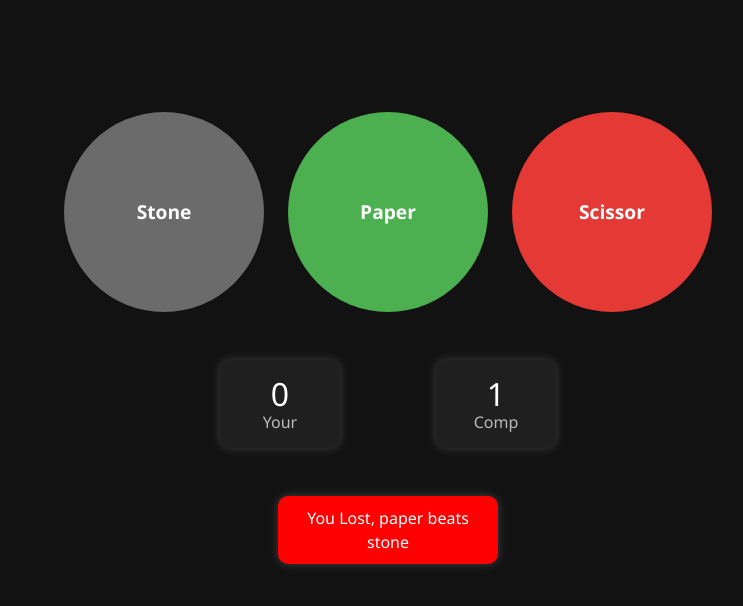
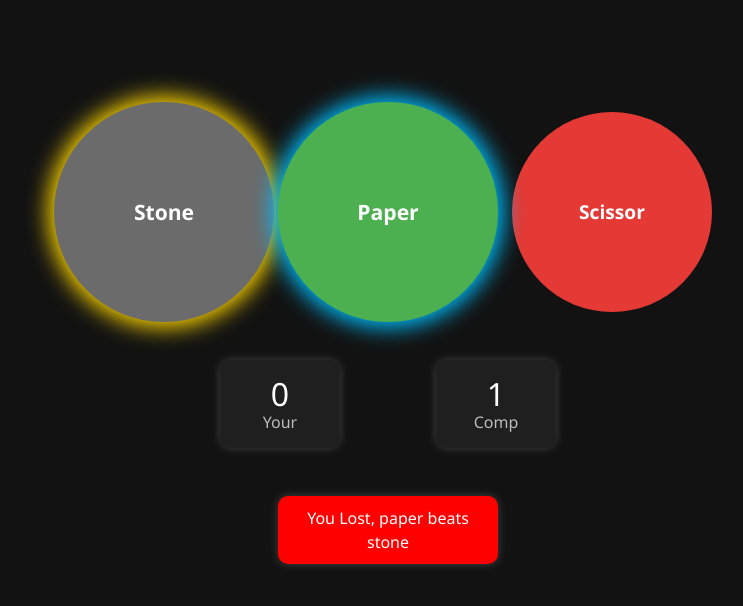
Before and after one commit to Tejas2218/Vacation_Project, a plain HTML site: page StonePaperScissorGame/index.html in a window 1280 px wide. Both pictures are taken after a click on the element "Stone". Shown: the whole page, without its empty margins (252-995 px from the left). Drawn offline with nearby package versions, Linux system fonts and the light colour scheme.

Commit message:
add new feature

```diff
--- a/StonePaperScissorGame/index.html
+++ b/StonePaperScissorGame/index.html
@@ -27,7 +27,21 @@
             font-weight: bold;
             font-size: 1.2rem;
             cursor: pointer;
-      transition: transform 0.2s;
+            transition: transform 0.2s, box-shadow 0.2s;
+        }
+
+        /* Player selection */
+        .selected-player {
+            box-shadow: 0 0 20px 5px #FFD700;
+            /* gold glow */
+            transform: scale(1.1);
+        }
+
+        /* Computer selection */
+        .selected-comp {
+            box-shadow: 0 0 20px 5px #00BFFF;
+            /* blue glow */
+            transform: scale(1.1);
         }
 
         .stone {
@@ -124,77 +138,93 @@
     <script src="https://cdn.jsdelivr.net/npm/bootstrap@5.3.8/dist/js/bootstrap.bundle.min.js"></script>
 
     <script>
-    let lst = ["stone","paper","scissor"]
+        let lst = [".stone", ".paper", ".scissor"]
         let stone = document.querySelector(".stone")
         let paper = document.querySelector(".paper")
         let scissor = document.querySelector(".scissor")
         let userIn;
         let uPoint = 0
         let cPoint = 0
-    stone.addEventListener("click", ()=>{
+        stone.addEventListener("click", () => {
             userIn = lst[0];
             com = comPick()
-        check(userIn,com)
+            animation(userIn, com)
+            check(userIn, com)
             console.log(userIn, comPick())
         })
-    paper.addEventListener("click", ()=>{
+        paper.addEventListener("click", () => {
             userIn = lst[1];
             com = comPick()
-        check(userIn,com)
+            animation(userIn, com)
+            check(userIn, com)
             console.log(userIn, comPick())
         })
-    scissor.addEventListener("click", ()=>{
+        scissor.addEventListener("click", () => {
             userIn = lst[2];
             com = comPick()
-        check(userIn,com)
+            animation(userIn, com)
+            check(userIn, com)
             console.log(userIn, comPick())
         })
-    comPick = ()=>{
-        return lst[Math.floor(Math.random()*lst.length)]
+        comPick = () => {
+            return lst[Math.floor(Math.random() * lst.length)]
         }
-    function check(userIn,com){
-        if(userIn == com){
+        function animation(userIn, com) {
+            removeBorder()
+            document.querySelector(userIn).classList.add("selected-player")
+            document.querySelector(com).classList.add("selected-comp")
+        }
+        function removeBorder() {
+            lst.forEach(e => document.querySelector(e).classList.remove("selected-player", "selected-comp"))
+        }
+        function check(userIn, com) {
+            if (userIn == com) {
                 document.querySelector(".msg").innerText = "Match is Draw"
                 document.querySelector(".msg").style = "background-color: grey;"
             }
-        else if(userIn == lst[0] && com == lst[1]){
+            else if (userIn == lst[0] && com == lst[1]) {
                 document.querySelector(".msg").innerText = "You Lost, paper beats stone"
                 document.querySelector(".msg").style = "background-color: red;"
                 cPoint++;
                 document.querySelector("#compPoint").innerText = cPoint
             }
-        else if(userIn == lst[0] && com == lst[2]){
+            else if (userIn == lst[0] && com == lst[2]) {
                 document.querySelector(".msg").innerText = "You Won, stone beats Scisson"
                 document.querySelector(".msg").style = "background-color: green;"
                 uPoint++;
                 document.querySelector("#yourPoint").innerText = uPoint
             }
-        else if(userIn == lst[1] && com == lst[0]){
+            else if (userIn == lst[1] && com == lst[0]) {
                 document.querySelector(".msg").innerText = "You Won, paper beats stone"
                 document.querySelector(".msg").style = "background-color: green;"
                 uPoint++;
                 document.querySelector("#yourPoint").innerText = uPoint
 
             }
-        else if(userIn == lst[1] && com == lst[2]){
+            else if (userIn == lst[1] && com == lst[2]) {
                 document.querySelector(".msg").innerText = "You Lost, Scissor beats paper"
                 document.querySelector(".msg").style = "background-color: red;"
                 cPoint++;
                 document.querySelector("#compPoint").innerText = cPoint
             }
-        else if(userIn == lst[2] && com == lst[0]){
+            else if (userIn == lst[2] && com == lst[0]) {
                 document.querySelector(".msg").innerText = "You Lost, stone beats Scisson"
                 document.querySelector(".msg").style = "background-color: red;"
                 cPoint++;
                 document.querySelector("#compPoint").innerText = cPoint
             }
-        else if(userIn == lst[2] && com == lst[1]){
+            else if (userIn == lst[2] && com == lst[1]) {
                 document.querySelector(".msg").innerText = "You Won, Scissor beats paper"
                 document.querySelector(".msg").style = "background-color: green;"
                 uPoint++;
                 document.querySelector("#yourPoint").innerText = uPoint
             }
         }
+
+        setTimeout(() => {
+            removeBorder()
+        }, 3000);
+
     </script>
 
 </body>
```
Lines whose indentation alone changed are shown as unchanged.
